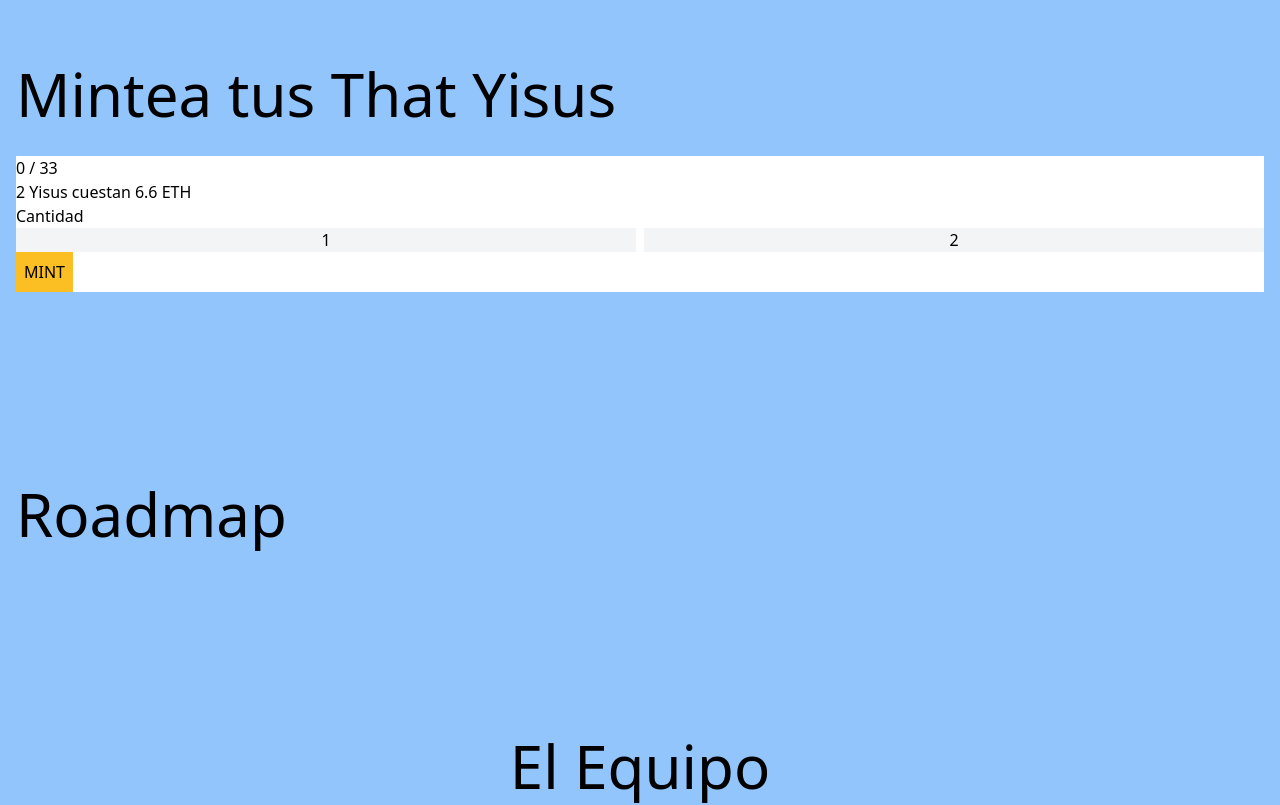
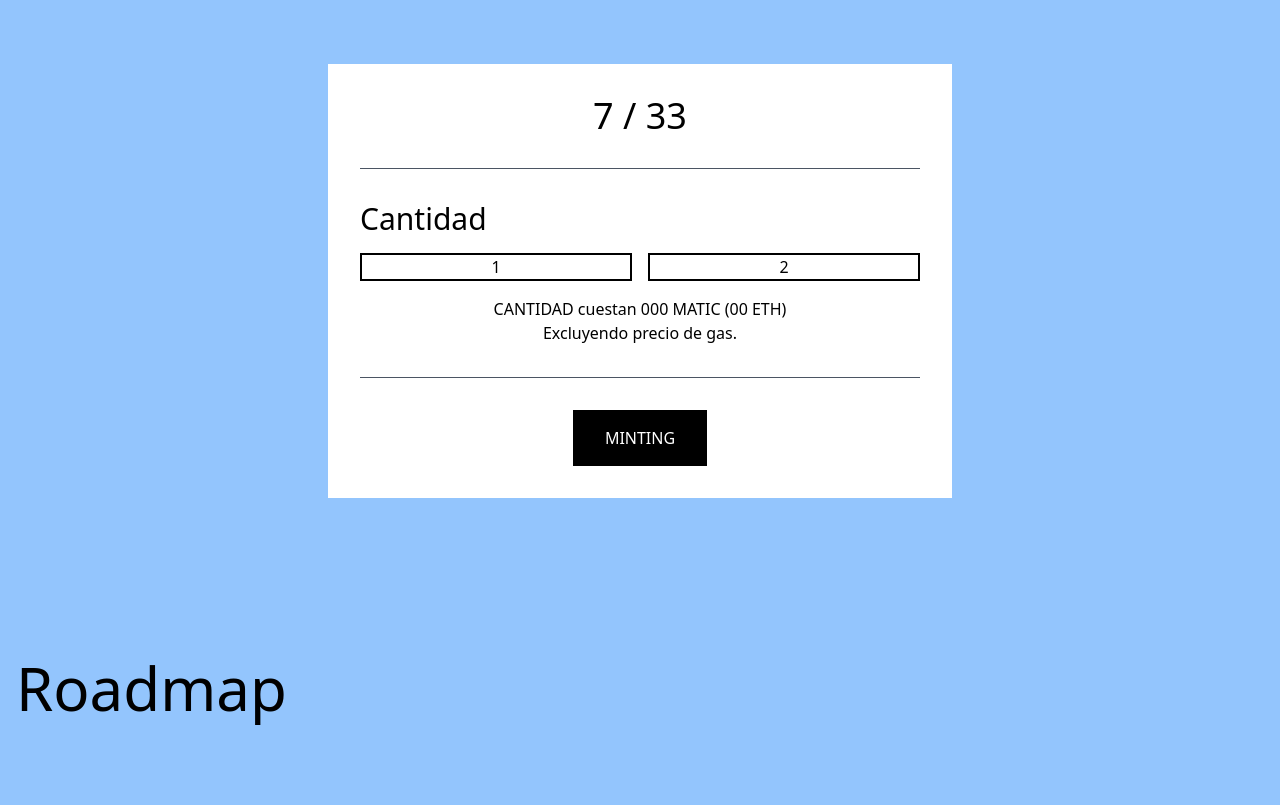
Before and after one commit to NFT-that-yisus/that-yisus-dapp, a Next.js app: page / in a window 1280 px wide. Shown: the top 805 px of the page. Built offline with nearby package versions, Linux system fonts and the light colour scheme.

Commit message:
Added some styles to MintSection and rename file to MintingSection

```diff
--- a/pages/index.tsx
+++ b/pages/index.tsx
@@ -1,12 +1,12 @@
 import React, { PureComponent, Fragment } from "react";
 
-import { MintSection, RoadmapSection, TeamSection, Footer } from "../src/sections/indexPage";
+import { MintingSection, RoadmapSection, TeamSection, Footer } from "../src/sections/indexPage";
 
 class IndexPage extends PureComponent {
     render () {
         return (
             <Fragment>
-                <MintSection />
+                <MintingSection />
                 <RoadmapSection />
                 <TeamSection />
                 <Footer />
--- a/src/sections/indexPage/MintSection.tsx
+++ /dev/null
@@ -1,26 +0,0 @@
-import React from "react";
-
-const MintSection = () => {
-    return (
-        <div className="bg-blue-300 py-16 px-4">
-            <h1 className="text-6xl">Mintea tus That Yisus</h1>
-
-            <div className="my-8 bg-white">
-                <p>0 / 33</p>
-                <p>2 Yisus cuestan 6.6 ETH</p>
-
-                <div className="">
-                    <p>Cantidad</p>
-                    <div className="grid grid-cols-2 gap-2">
-                        <button className="bg-gray-100">1</button>
-                        <button className="bg-gray-100">2</button>
-                    </div>
-                </div>
-
-                <button className="bg-yellow-400 p-2">MINT</button>
-            </div>
-        </div>
-    );
-}
-
-export default MintSection;
--- /dev/null
+++ b/src/sections/indexPage/MintingSection.tsx
@@ -0,0 +1,30 @@
+import React from "react";
+
+const MintingSection = () => {
+    return (
+        <div className="bg-blue-300 py-16 px-4">
+            <div className="w-1/2 mx-auto p-8 bg-white text-center divide-y divide-gray-600">
+                <h3 className="pb-8 text-4xl">7 / 33</h3>
+
+                <div className="py-8">
+                    <h4 className="text-3xl text-left pb-4">Cantidad</h4>
+                    <div className="grid grid-cols-2 gap-4">
+                        <button className="border-2 border-black">1</button>
+                        <button className="border-2 border-black">2</button>
+                    </div>
+
+                    <div className="pt-4">
+                        <p>CANTIDAD cuestan 000 MATIC (00 ETH)</p>
+                        <p>Excluyendo precio de gas.</p>
+                    </div>
+                </div>
+
+                <div className="pt-8">
+                    <button className="px-8 py-4 bg-black text-white">MINTING</button>
+                </div>
+            </div>
+        </div>
+    );
+}
+
+export default MintingSection;
--- a/src/sections/indexPage/index.tsx
+++ b/src/sections/indexPage/index.tsx
@@ -1,6 +1,6 @@
-import MintSection from "./MintSection";
+import MintingSection from "./MintingSection";
 import RoadmapSection from "./RoadmapSection";
 import TeamSection from "./TeamSection";
 import Footer from "./Footer";
 
-export { MintSection, RoadmapSection, TeamSection, Footer };
+export { MintingSection, RoadmapSection, TeamSection, Footer };
```
